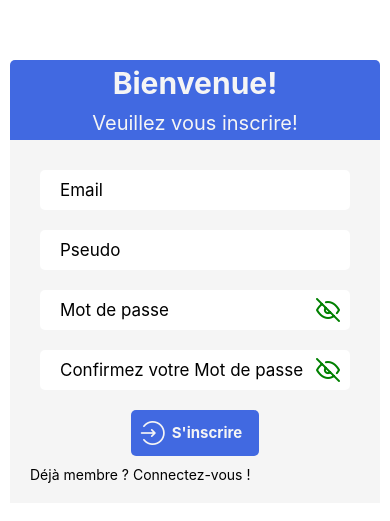
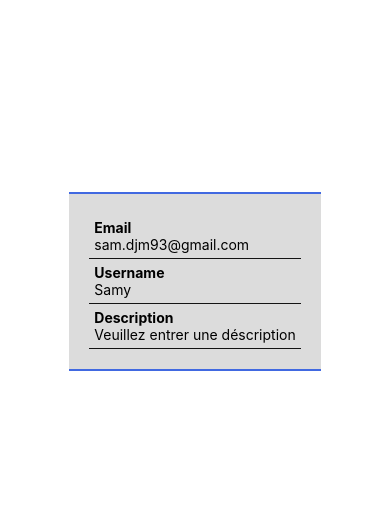
Before and after one commit to judithpetit82/app29_08, a React Native app: screen / in a window 390 px wide. Shown: the part 141-662 px from the top of the page. Built offline with nearby package versions, Linux system fonts and the light colour scheme.

Commit message:
Fin Exercice Infos

```diff
--- a/App.js
+++ b/App.js
@@ -5,7 +5,8 @@ import Profil from "./Components/Pages/Profil/Profil";
 import Auth from "./Components/Pages/Auth/Auth";
 import { UserContext } from "./Contexts/UserContext";
 export default function App() {
-  const [user, setUser] = useState(null);
+  const fakeUser = { email: "sam.djm93@gmail.com", username: "Samy" };
+  const [user, setUser] = useState(fakeUser);
 
   return (
     <UserContext.Provider value={{ user, setUser }}>
--- a/Components/Pages/Auth/Auth.jsx
+++ b/Components/Pages/Auth/Auth.jsx
@@ -24,7 +24,7 @@ export default function Auth() {
         {isLogin ? <Login /> : <Signup />}
 
         <TouchableOpacity>
-          <Text onClick={toggleLogin}>
+          <Text onPress={toggleLogin}>
             {isLogin
               ? "Pas encore membre, inscrivez vous !"
               : "Déjà membre ? Connectez-vous !"}
--- a/Components/Pages/Profil/Profil.jsx
+++ b/Components/Pages/Profil/Profil.jsx
@@ -1,9 +1,48 @@
-import { View, Text } from "react-native";
+import { useContext } from "react";
+import { View, Text, StyleSheet } from "react-native";
+import { UserContext } from "../../../Contexts/UserContext";
 
 export default function Profil() {
+  const { user, setUser } = useContext(UserContext);
+
   return (
     <View>
-      <Text>Page de profil</Text>
+      <View style={styles.infosContainer}>
+        <View style={styles.infoContainer}>
+          <Text style={styles.label}>Email</Text>
+          <Text style={styles.info}>{user.email}</Text>
+        </View>
+
+        <View style={styles.infoContainer}>
+          <Text style={styles.label}>Username</Text>
+          <Text style={styles.info}>{user.username}</Text>
+        </View>
+
+        <View style={styles.infoContainer}>
+          <Text style={styles.label}>Description</Text>
+          <Text style={styles.info}>
+            {user.description ? user.description : "Veuillez entrer une déscription"}
+          </Text>
+        </View>
+      </View>
     </View>
   );
 }
+
+const styles = StyleSheet.create({
+  infosContainer: {
+    backgroundColor: "rgb(220,220,220)",
+    padding: 20,
+    borderTopWidth: 2,
+    borderBottomWidth: 2,
+    borderColor: "royalblue",
+  },
+  infoContainer: {
+    borderBottomWidth: 1,
+    borderColor: "rgb(20,20,20)",
+    padding: 5,
+  },
+  label: {
+    fontWeight: "bold",
+  },
+});
```
